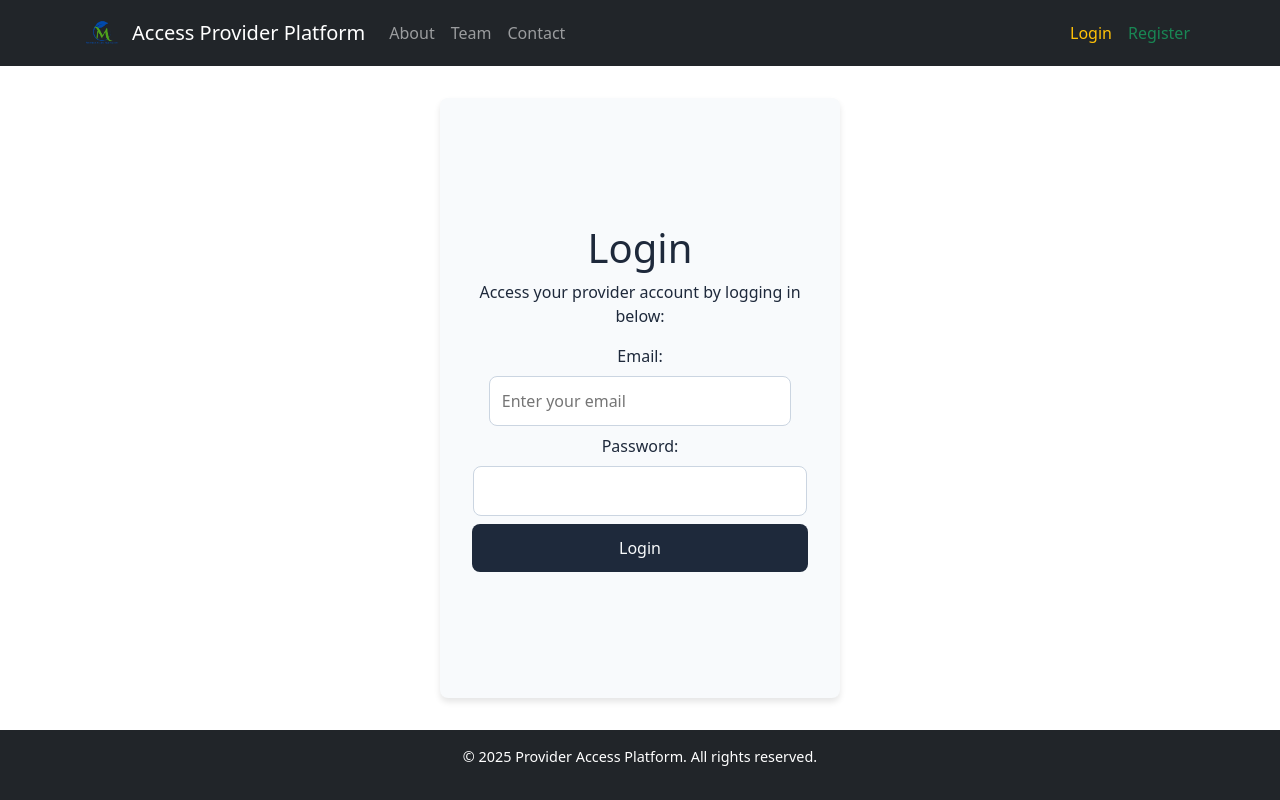
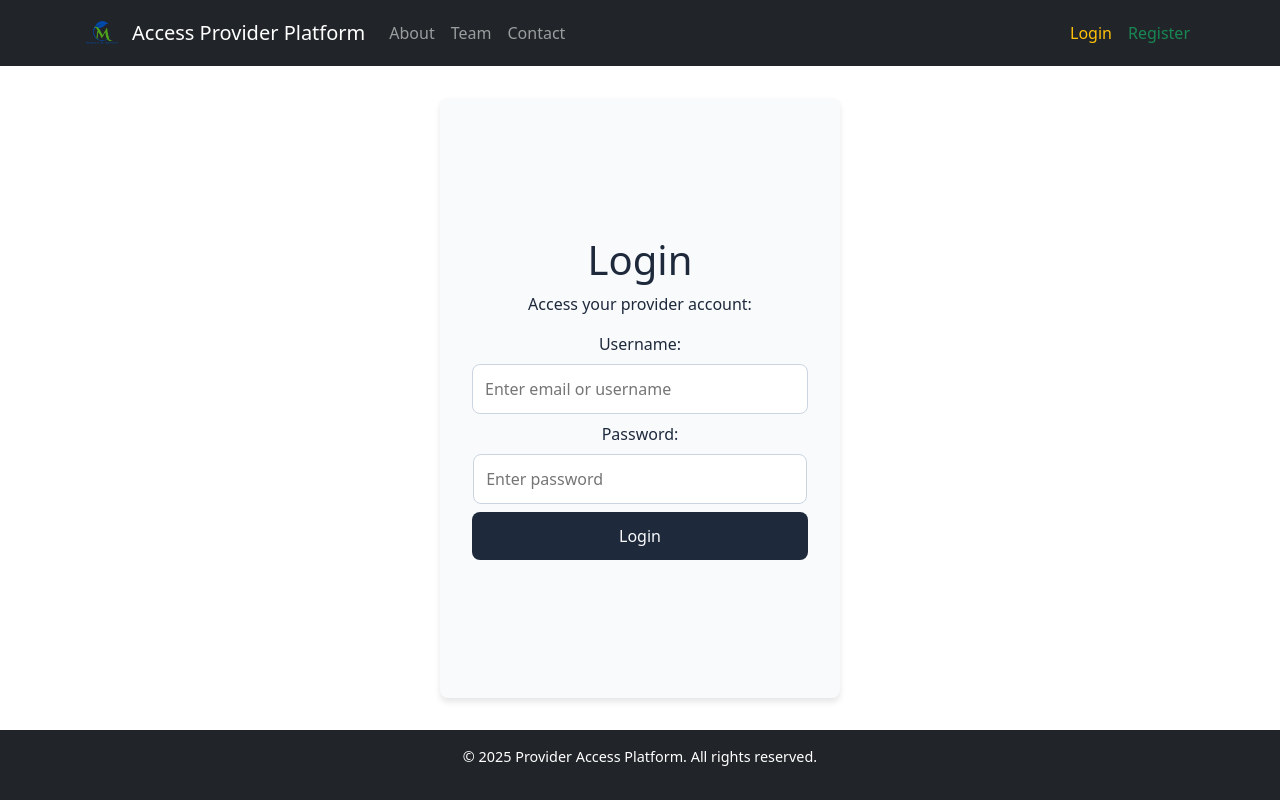
Before and after one commit to Agile-Development-and-Cloud-Computing/provider-access-platform-frontend, a React (Vite) app: page /login in a window 1280 px wide. Built offline with nearby package versions, Linux system fonts and the light colour scheme.

Commit message:
feat:add login functionality using email and username

```diff
--- a/src/pages/auth/LoginPage.jsx
+++ b/src/pages/auth/LoginPage.jsx
@@ -5,7 +5,7 @@ import Footer from '../../components/Footer';
 import axios from 'axios';
 
 const LoginPage = () => {
-  const [formData, setFormData] = useState({ email: '', password: '' }); // Updated to 'email'
+  const [formData, setFormData] = useState({ identifier: '', password: '' }); // Unified field for email/username
   const [error, setError] = useState(null);
   const [isLoading, setIsLoading] = useState(false);
   const navigate = useNavigate();
@@ -28,8 +28,8 @@ const LoginPage = () => {
       // const response = await axios.post('http://access-platform.azurewebsites.net/api/login', formData);
       console.log('Login successful:', response.data);
 
-      // Save the logged-in user's email to localStorage
-      localStorage.setItem('loggedInUser', formData.email);
+      // Save the logged-in user's identifier to localStorage
+      localStorage.setItem('loggedInUser', formData.identifier);
 
       // Redirect based on user role
       const { userType } = response.data.data;
@@ -53,16 +53,16 @@ const LoginPage = () => {
       <Navbar />
       <div className="login-container">
         <h1>Login</h1>
-        <p>Access your provider account by logging in below:</p>
+        <p>Access your provider account:</p>
         <form onSubmit={handleSubmit}>
           <label>
-            Email:
+            Username:
             <input
-              type="email" // Changed input type to 'email' for validation
-              name="email"
-              value={formData.email}
+              type="text" // Accepts both email and username
+              name="identifier"
+              value={formData.identifier}
               onChange={handleInputChange}
-              placeholder="Enter your email"
+              placeholder="Enter email or username"
               required
             />
           </label>
@@ -73,6 +73,7 @@ const LoginPage = () => {
               name="password"
               value={formData.password}
               onChange={handleInputChange}
+               placeholder="Enter password"
               required
             />
           </label>
```
